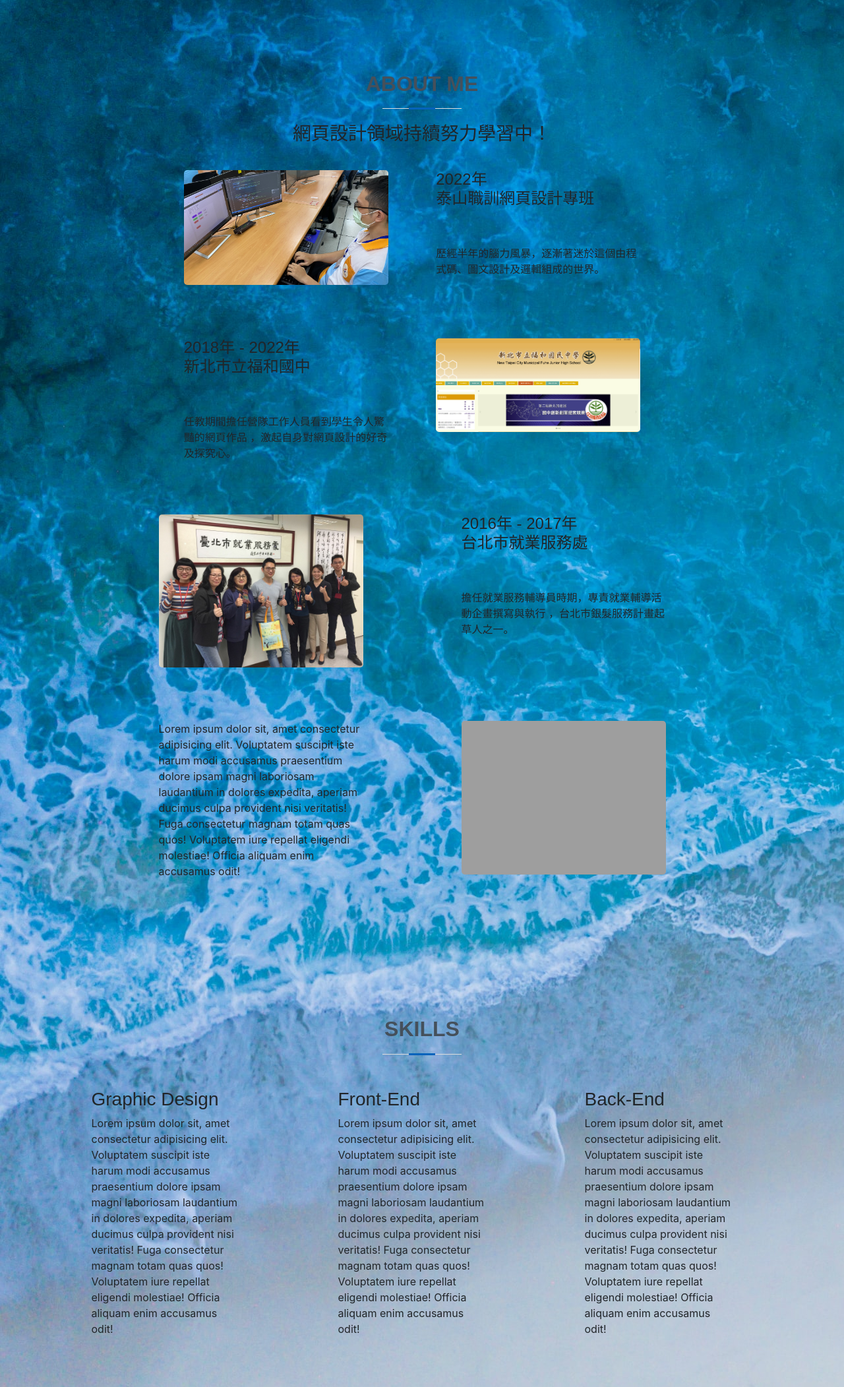
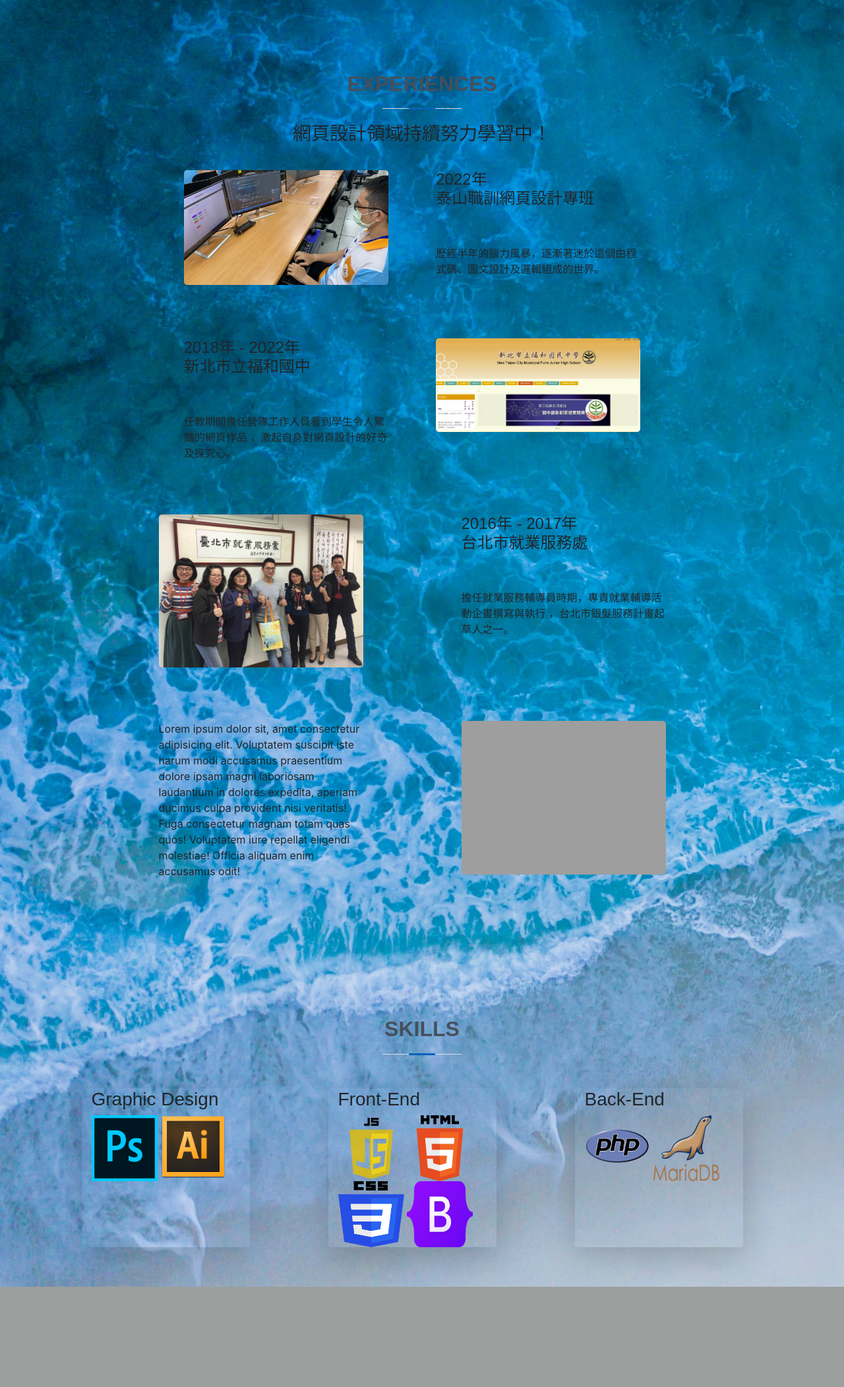
Before and after one commit to jhengyulee/jhengyulee.github.io, a PHP site: page /index.php?do=aboutme in a window 1280 px wide. Shown: the part 96-2199 px from the top of the page at 66% size. After the commit the page ends 2047 px from the top, so only its background shows below. Run offline with PHP 8.4, Linux system fonts and the light colour scheme; some libraries are stand-ins or nearby versions; grey boxes are pictures that could not be loaded.

Commit message:
新增skill區塊圖片、陰影

```diff
--- a/aboutme.php
+++ b/aboutme.php
@@ -5,7 +5,7 @@
             <div class="container" data-aos="fade-up">
 
                 <div class="section-title">
-                    <h2>About Me</h2>
+                    <h2>Experiences</h2>
                     <h3>
                         網頁設計領域持續努力學習中！
                     </h3>
@@ -108,38 +108,25 @@
                 </div>
                 <div class="row justify-content-around col-12">
 
-                    <div class="col-lg-3">
+                    <div class="col-lg-3 shadow-lg rounded">
                         <h3>Graphic Design</h3>
-                        <p>
-                            Lorem ipsum dolor sit, amet consectetur adipisicing elit. Voluptatem suscipit
-                            iste harum modi accusamus praesentium dolore ipsam magni laboriosam laudantium in dolores
-                            expedita, aperiam  ducimus culpa provident nisi veritatis!
-                            Fuga consectetur magnam totam quas quos! Voluptatem iure repellat eligendi molestiae!
-                            Officia aliquam enim accusamus odit!
-                        </p>
+                        <img src="./skills/ps.png" style="width:100px;height:100px">
+                        <img src="./skills/Illu.png" style="width:100px;height:100px">
                     </div>
                     <div class="col-lg-1"></div>
 
-                    <div class="col-lg-3">
+                    <div class="col-lg-3 shadow-lg rounded">
                     <h3>Front-End</h3>
-                    <p>
-                            Lorem ipsum dolor sit, amet consectetur adipisicing elit. Voluptatem suscipit
-                            iste harum modi accusamus praesentium dolore ipsam magni laboriosam laudantium in dolores
-                            expedita, aperiam  ducimus culpa provident nisi veritatis!
-                            Fuga consectetur magnam totam quas quos! Voluptatem iure repellat eligendi molestiae!
-                            Officia aliquam enim accusamus odit!
-                        </p>
+                        <img src="./skills/js.png" style="width:100px;height:100px">
+                        <img src="./skills/html.png" style="width:100px;height:100px">
+                        <img src="./skills/css.png" style="width:100px;height:100px">
+                        <img src="./skills/bs.png" style="width:100px;height:100px">
                     </div>
                     <div class="col-lg-1"></div>
-                    <div class="col-lg-3">
+                    <div class="col-lg-3 shadow-lg rounded">
                     <h3>Back-End</h3>
-                    <p>
-                            Lorem ipsum dolor sit, amet consectetur adipisicing elit. Voluptatem suscipit
-                            iste harum modi accusamus praesentium dolore ipsam magni laboriosam laudantium in dolores
-                            expedita, aperiam  ducimus culpa provident nisi veritatis!
-                            Fuga consectetur magnam totam quas quos! Voluptatem iure repellat eligendi molestiae!
-                            Officia aliquam enim accusamus odit!
-                        </p>
+                        <img src="./skills/php.png" style="width:100px;height:100px">
+                        <img src="./skills/sql.png" style="width:100px;height:100px">
                     </div>
                 </div>
 
--- a/css/style.css
+++ b/css/style.css
@@ -293,7 +293,7 @@
 #hero {
   width: 100%;
   height: 100vh;
-  background: url("/css/background.jpg") no-repeat;
+  background-image: url("./css/background.jpg") no-repeat;
   background-size: cover;
   position: relative;
 }
```
Also changed, not shown: main.php (+8 -2 lines), skills/Illu.png (added), skills/bs.png (added), skills/css.png (added), skills/html.png (added), skills/js.png (added), skills/php.png (added), skills/ps.png (added), skills/sql.png (added).
